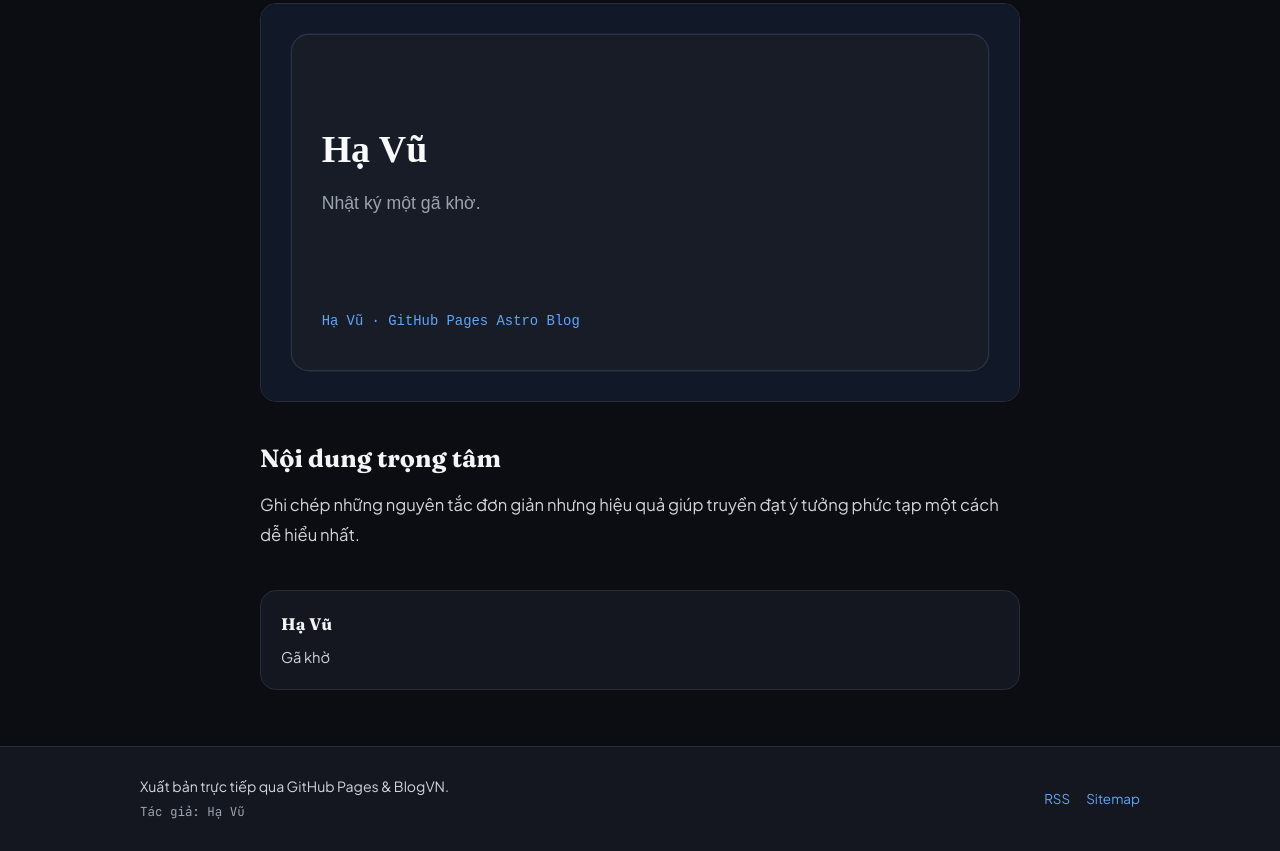
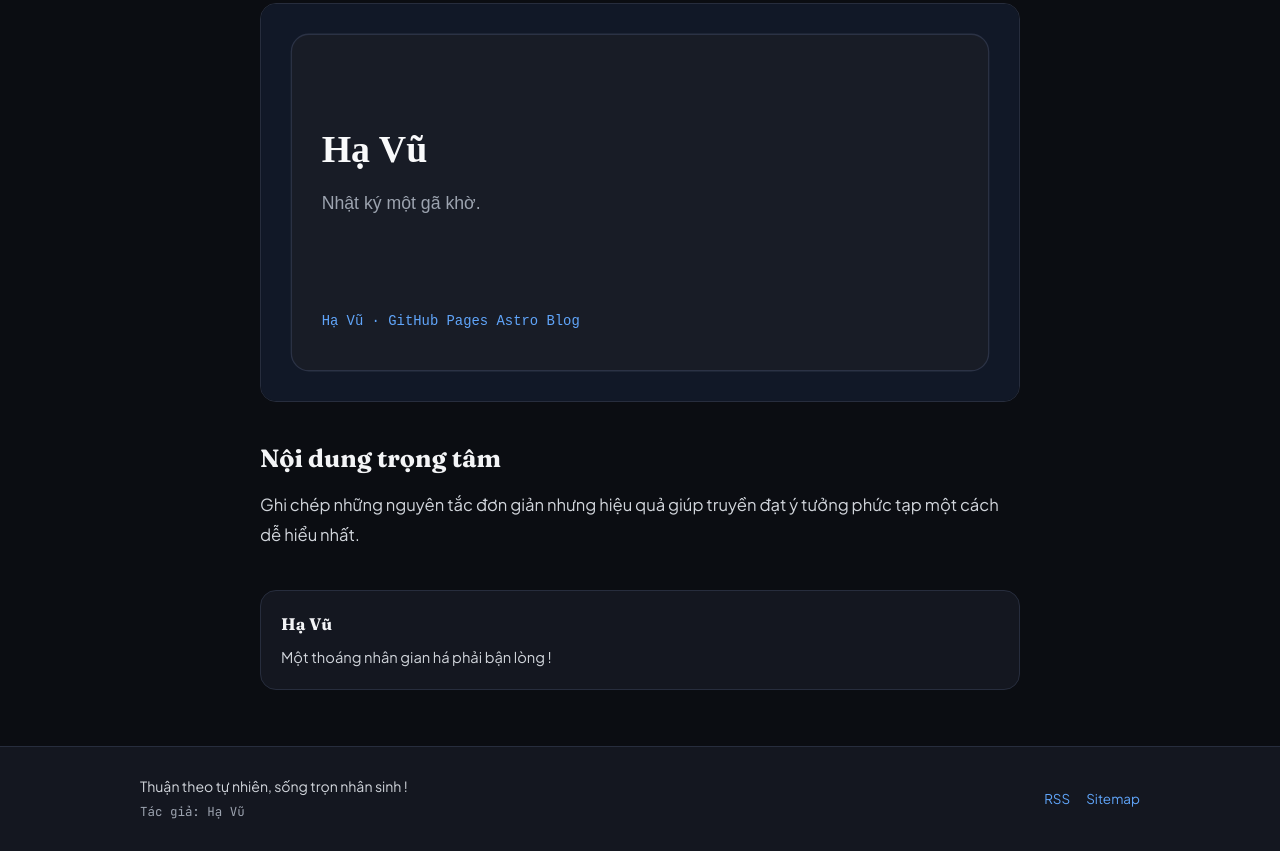
Before and after one commit to agripathlife/agripathlife.github.io, an Astro site: page /sach/so-tay-viet-lach-mach-lac in a window 1280 px wide. Shown: the part 351-1202 px from the top of the page. Built offline with nearby package versions, Linux system fonts and the light colour scheme; Astro itself is replaced by a stand-in of ours.

Commit message:
BlogVN: Xuất bản Web App GitHub Pages (Vạn sự tùy duyên !)

```diff
--- a/src/cau_hinh/trang_web.ts
+++ b/src/cau_hinh/trang_web.ts
@@ -25,10 +25,10 @@ export const SITE_CONFIG: SiteIdentityConfig = {
   "siteIcon": "/favicon.png",
   "headerTitle": "Hạ Vũ",
   "headerNavLinks": [],
-  "footerText": "Xuất bản trực tiếp qua GitHub Pages & BlogVN.",
+  "footerText": "Thuận theo tự nhiên, sống trọn nhân sinh !",
   "footerLinks": [],
   "authorName": "Hạ Vũ",
-  "authorBio": "Gã khờ",
+  "authorBio": "Một thoáng nhân gian há phải bận lòng !",
   "themeMode": "dark",
   "pagesUrl": "https://agripathlife.github.io",
   "githubOwner": "agripathlife",
```
Also changed, not shown: index.html (+1 -1 lines), .blogvn/site-config.json.
